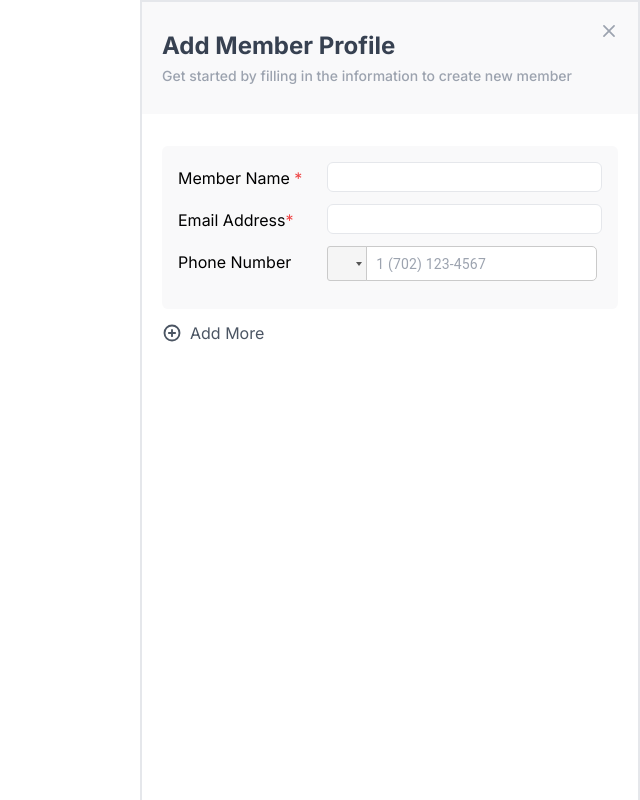
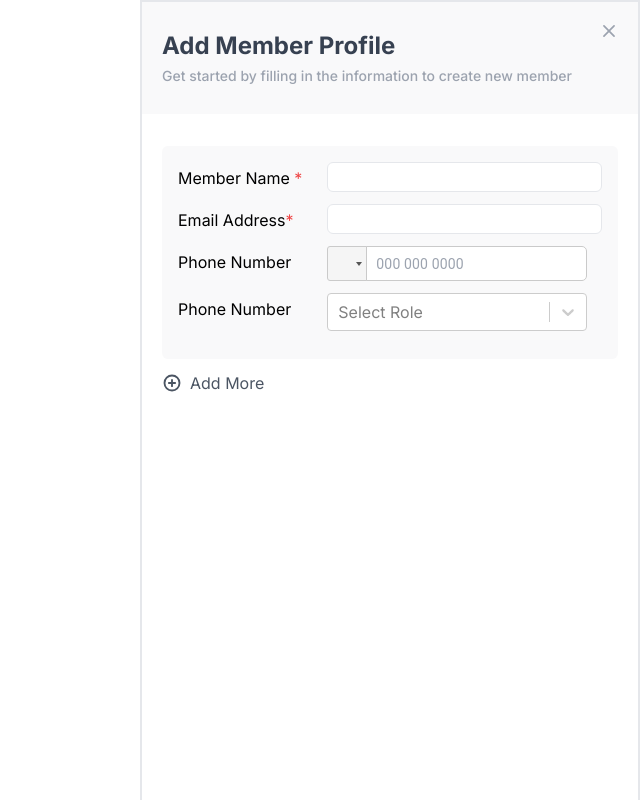
Before and after one commit to Samiislam851/NextJs-recap, a Next.js app: page /company/team in a window 1280 px wide. Shown: the whole page, without its empty margins (640-1280 px from the left). Built offline with nearby package versions, Linux system fonts and the light colour scheme; no server answers; sample sign-in values are in the browser's storage.

Commit message:
multiselect going on

```diff
--- a/src/app/globals.css
+++ b/src/app/globals.css
@@ -1,8 +1,9 @@
 @tailwind base;
 @tailwind components;
 @tailwind utilities;
-.react-tel-input .form-control{
 
+.react-tel-input .form-control {
+    margin-left: 25px;
 
-    width : 270px !important;
+    width: 260px !important;
 }
--- a/src/components/AddMemberForm/AddMemberForm.tsx
+++ b/src/components/AddMemberForm/AddMemberForm.tsx
@@ -1,4 +1,5 @@
 'use client'
+
 import { PlusCircle, Trash, Warning, X } from '@phosphor-icons/react'
 import React, { useState } from 'react'
 import { useFieldArray, useForm } from 'react-hook-form'
@@ -9,6 +10,10 @@ import clsx from 'clsx'
 import PhoneInput from 'react-phone-input-2'
 import 'react-phone-input-2/lib/style.css'
 import './AddMember.css'
+import AsyncSelect from 'react-select/async';
+import makeAnimated from 'react-select/animated';
+import useAxiosConfig from '@/utils/axiosConfig'
+
 
 type Props = {
     setIsFormOpen: React.Dispatch<React.SetStateAction<boolean>>,
@@ -17,22 +22,29 @@ type Props = {
 }
 
 const AddMemberForm = ({ setIsFormOpen, isFormOpen }: Props) => {
+    const clientAxios = useAxiosConfig()
 
+
+    const roleSchema = z.object({
+        value: z.string(),
+        label: z.string()
+    })
 
 
     const memberSchema = z.object({
         name: z.string().nonempty({ message: 'Member name is required' }),
         email: z.string().nonempty({ message: 'Email address is required' }).email({ message: 'this input should be an email' }),
-        phone: z.string()
+        phone: z.string(),
+        role: z.array(roleSchema)
     })
 
     const schema = z.object({
         members: z.array(memberSchema)
     })
 
-    const { control, register, handleSubmit, reset, formState: { errors } } = useForm({
+    const { control, register, setValue, handleSubmit, reset, formState: { errors } } = useForm({
         defaultValues: {
-            members: [{ name: '', email: '', phone: '' }]
+            members: [{ name: '', email: '', phone: '', role: [{ name: '', value: '' }] }]
         },
         resolver: zodResolver(schema)
     });
@@ -48,10 +60,23 @@ const AddMemberForm = ({ setIsFormOpen, isFormOpen }: Props) => {
 
     }
 
+    const loadOptions = async (inputValue: any) => {
+        console.log(inputValue);
 
+        console.log('inside load options');
+
+
+        const response = await clientAxios.get(`http://192.168.0.168:5000/employee-role/list/dropdown`);
+
+        console.log(response);
+        const mapped = response.data.map((option: any) => ({ value: option._id, label: option.name }))
+
+        console.log('mapped', mapped);
+        return mapped
+    }
     console.log('errors', errors);
 
-
+    const animatedComponents = makeAnimated();
 
     return (
         <div className='relative  border max-w-lg h-screen overflow-y-auto '>
@@ -115,13 +140,14 @@ const AddMemberForm = ({ setIsFormOpen, isFormOpen }: Props) => {
 
                                     <div className=" flex items-center space-x-3">
                                         <input
-                                            type="text"
+
                                             className={clsx(
                                                 'flex-grow bg-white rounded-md border focus:outline-none px-2 text-sm py-1',
                                                 { 'border-red-500': errors && errors?.members && errors?.members[index] && errors?.members[index].email })}
 
                                             {...register(`members.${index}.email`)}
                                             defaultValue={item.email}
+
                                         />
 
 
@@ -156,19 +182,17 @@ const AddMemberForm = ({ setIsFormOpen, isFormOpen }: Props) => {
                                                     'flex-grow bg-white rounded-md border focus:outline-none px-2 text-sm py-1 w-[200px]',
                                                     { 'border-red-500': errors && errors?.members && errors?.members[index] && errors?.members[index].phone }
                                                 )}
+
+                                                // country={'us'}
+
+                                                placeholder='000 000 0000'
                                                 inputStyle={{ width: '300px' }}
                                                 inputProps={{
                                                     name: `members.${index}.phone`,
                                                     autoFocus: true
                                                 }}
-                                                value={item.phone}
 
-
-                                                onChange={(e)=> console.log(e?.target?.value)
-                                                }
-
-
-                                                countryCodeEditable={false}
+                                                onChange={(e) => setValue(`members.${index}.phone`, e)}
 
                                             />
 
@@ -196,10 +220,53 @@ const AddMemberForm = ({ setIsFormOpen, isFormOpen }: Props) => {
                                 </div>
                             </div>
 
+
+
+                            <div className="flex items-start space-x-3 pb-3">
+
+                                <label className="w-1/3 pt-1" htmlFor={`members.${index}.name`}>
+                                    Phone Number
+                                </label>
+
+                                <div className='w-2/3 flex flex-col'>
+
+                                    <div className=" flex items-center space-x-3">
+                                        <div className=''>
+
+                                            <AsyncSelect
+                                                className='w-[260px]'
+                                                loadOptions={loadOptions}
+                                                // @ts-ignore
+                                                onChange={(e) => setValue(`members.${index}.role`, e)}
+                                                isMulti
+                                                placeholder='Select Role'
+                                                components={animatedComponents}
+                                                defaultOptions
+                                            />
+
+                                        </div>
+
+
+
+
+
+                                    </div>
+
+                                    {errors && errors.members && errors.members[index] && errors.members[index].email &&
+                                        (
+                                            <span className="text-red-500 text-xs pt-1 flex gap-1 font-bold">
+                                                <Warning size={14} weight="bold" /> <span>
+                                                    {errors.members[index].email.message}
+                                                </span>
+                                            </span>
+                                        )}
+                                </div>
+                            </div>
+
                         </div>
                     ))}
                     <button type='button' className="button text-gray-600 flex items-center justify-center gap-2"
-                        onClick={() => append({ name: '', email: '', phone: '' })}>
+                        onClick={() => append({ name: '', email: '', phone: '', role: [{ value: '', name: '' }] })}>
                         <PlusCircle size={20} weight="bold" />
                         <span>  Add More </span>
                     </button>
```
